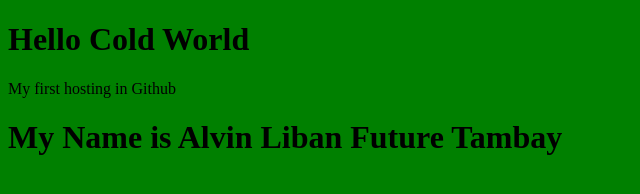
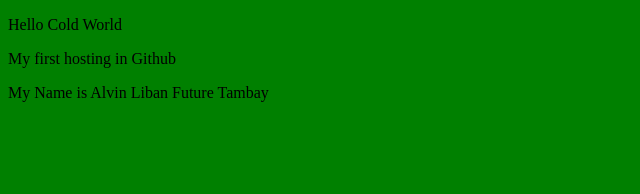
Before and after one commit to alvinliban11/Environmental, a plain HTML site: page index.html in a window 1280 px wide. Shown: the whole page, without its empty margins (0-640 px from the left). Drawn offline with Linux system fonts and the light colour scheme.

Commit message:
Update index.html

```diff
--- a/index.html
+++ b/index.html
@@ -18,8 +18,8 @@
                 <script type="text/javascript" src="//translate.google.com/translate_a/element.js?cb=googleTranslateElementInit"></script>
         </span>
         <!-- Translation Code End here -->
-    <h1>Hello Cold World</h1>
+    <p>Hello Cold World</p>
     <p>My first hosting in Github</p>
-    <h1>My Name is Alvin Liban Future Tambay</h1>
+    <p>My Name is Alvin Liban Future Tambay</p>
 </body>
 </html>
```
